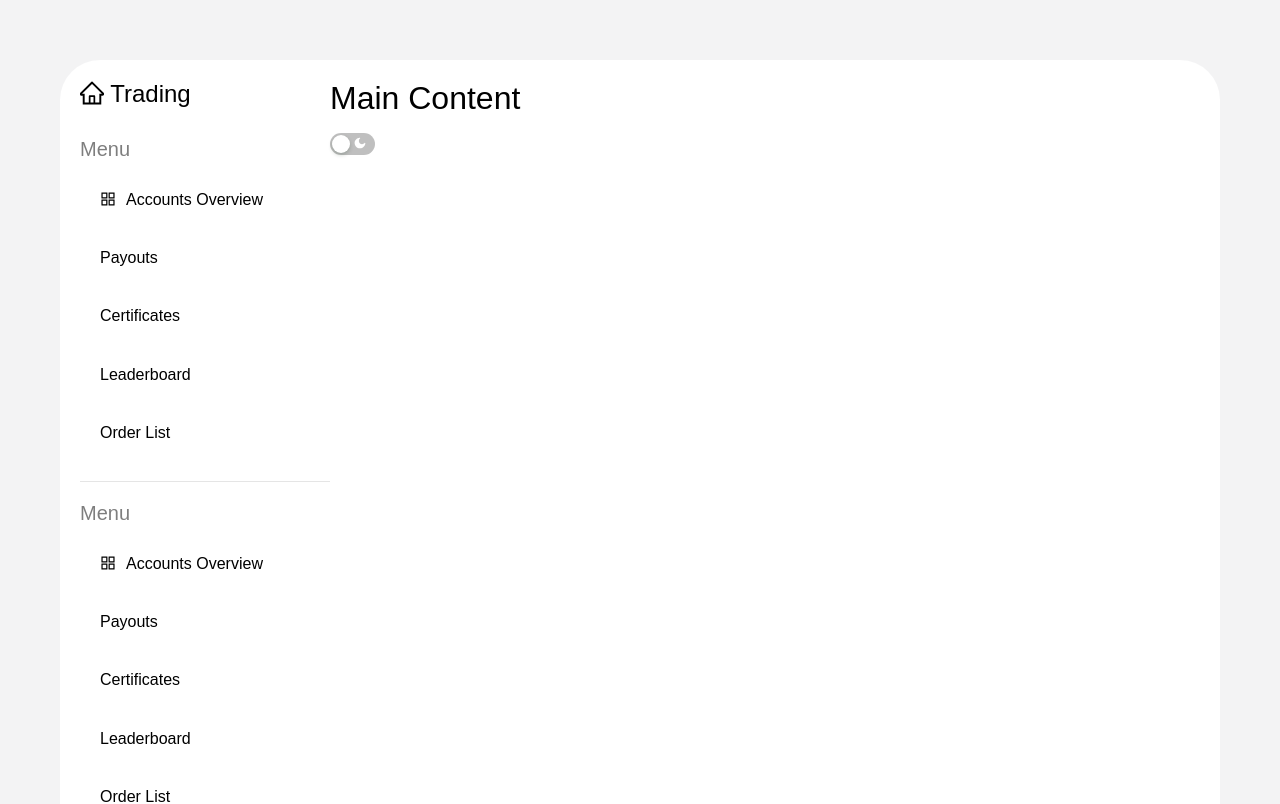
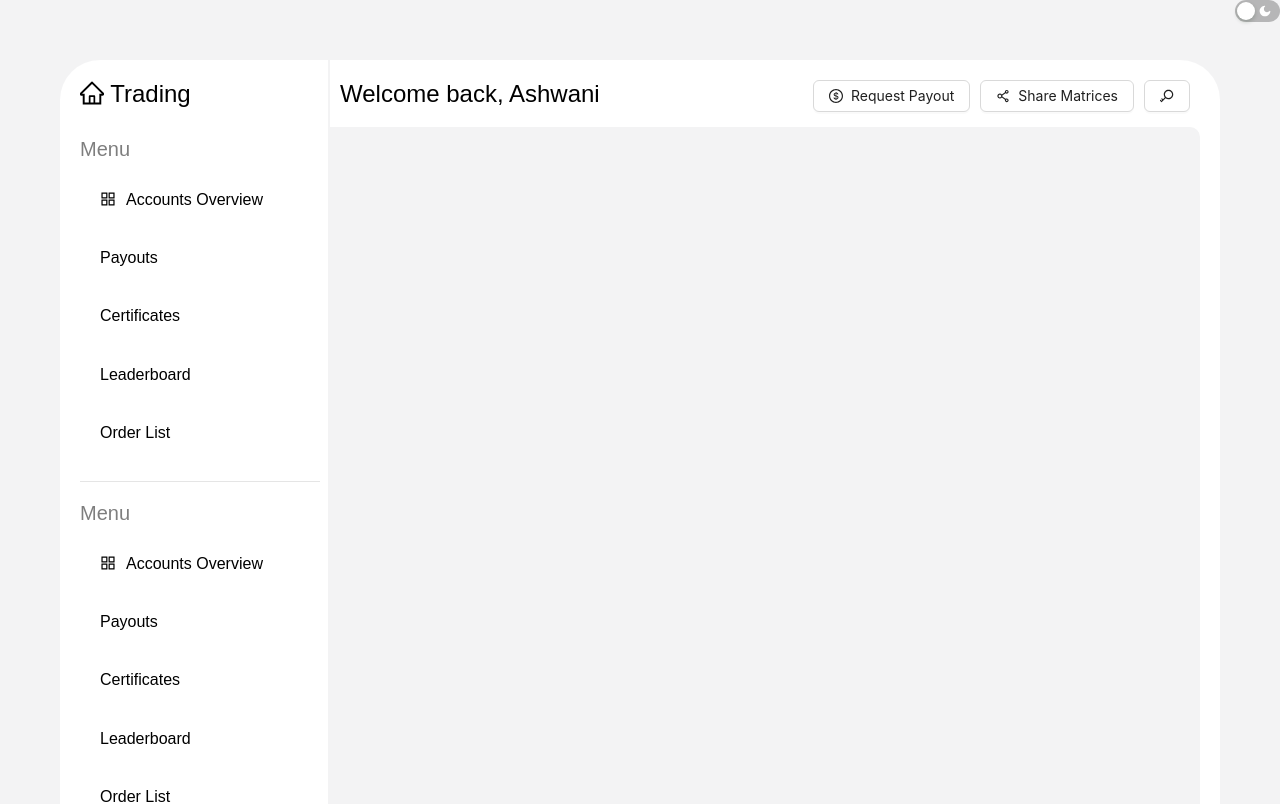
Before and after one commit to ashwanikus/fire-ai, a React (Create React App) app: page / in a window 1280 px wide. Shown: the top 804 px of the page. Built offline with nearby package versions, Linux system fonts and the light colour scheme.

Commit message:
add theme fixes and right side container for main content

```diff
--- a/src/App.css
+++ b/src/App.css
@@ -1,7 +1,34 @@
-.dashboad{
+.dashboard{
   border-radius: 40px;
   background-color: var(--container-bg-color);
   padding: 20px;
   display: grid;
   grid-template-columns: 250px 1fr;
 }
+
+.sidebar{
+  padding-right: 10px;
+  position: relative;
+}
+
+.sidebar::after{
+  content: '';
+  position: absolute;
+  top: -20px;
+  right: 0;
+  width: 2px;
+  height: calc(100% + 20px);
+  background-color: var(--bg-color);
+}
+
+.main-content{
+
+}
+
+.main-content__content{
+  background-color: var(--bg-color);
+  border-top-right-radius: 10px;
+  border-bottom-right-radius: 10px;
+  width: 100%;
+  height: calc(100% - 48px);
+}
--- a/src/App.js
+++ b/src/App.js
@@ -1,5 +1,5 @@
 import './App.css';
-import Footer from './components/sidebar/footer/Footer';
+import MainTitle from './components/mainTitle/mainTitle';
 import PrimarySideBar from './components/sidebar/primary/PrimarySideBar';
 import SecondarySideBar from './components/sidebar/secondary/SecondarySideBar';
 import Title from './components/sidebar/title/Title';
@@ -8,21 +8,25 @@ import ThemeToggleButton from './components/toggleTheme/toggleTheme';
 function App() {
 
   return (
-      <div className="dashboad">
+    <>
+    <ThemeToggleButton/>
+    <div className="dashboard">
         {/* Sidebar */}
         <aside class="sidebar">
           <Title />
           <PrimarySideBar />
           <PrimarySideBar />
           <SecondarySideBar />
-          <Footer />
         </aside>
         {/* Main Content */}
         <main class="main-content">
-          <h1>Main Content</h1>
-          <ThemeToggleButton/>
+          <MainTitle/>
+          <div className='main-content__content'>
+
+          </div>
         </main>
       </div>
+    </>
   );
 }
 
--- /dev/null
+++ b/src/components/mainTitle/index.css
@@ -0,0 +1,18 @@
+.main-title{
+    display: flex;
+    justify-content: space-between;
+    padding: 0 10px;
+    background-color: var(--container-bg-color);
+    padding-bottom: 15px;
+}
+
+.main-title h2{
+    font-size: 24px;
+    color: var(--text-color);
+    margin-bottom: 0;
+}
+
+.main-title__buttons{
+    display: flex;
+    gap: 10px;
+}
--- /dev/null
+++ b/src/components/mainTitle/mainTitle.jsx
@@ -0,0 +1,19 @@
+import React from "react";
+import './index.css';
+import { Button } from "antd";
+import { DollarCircleOutlined, KeyOutlined, ShareAltOutlined } from "@ant-design/icons";
+
+const MainTitle = () => {
+    return (
+        <section className="main-title">
+            <h2>Welcome back, Ashwani</h2>
+            <div className="main-title__buttons">
+                <Button type="default"><DollarCircleOutlined/> Request Payout</Button>
+                <Button type="default"><ShareAltOutlined/> Share Matrices</Button>
+                <Button type="default"><KeyOutlined /></Button>
+            </div>
+        </section>
+    )
+}
+
+export default MainTitle;
--- a/src/components/toggleTheme/index.css
+++ b/src/components/toggleTheme/index.css
@@ -0,0 +1,5 @@
+.toggleTheme{
+    position: absolute;
+    top: 0;
+    right: 0;
+}
--- a/src/components/toggleTheme/toggleTheme.jsx
+++ b/src/components/toggleTheme/toggleTheme.jsx
@@ -23,7 +23,7 @@ const ThemeToggleButton = () => {
   }, []);
 
   return (
-    <Switch
+    <Switch className='toggleTheme'
       style={{backgroundColor: theme === 'dark' ? '#000' : '', border: theme === 'dark' ? '1px solid #fff' : ''}}
       checked={theme === 'dark'}
       checkedChildren={<SunFilled />}
```
